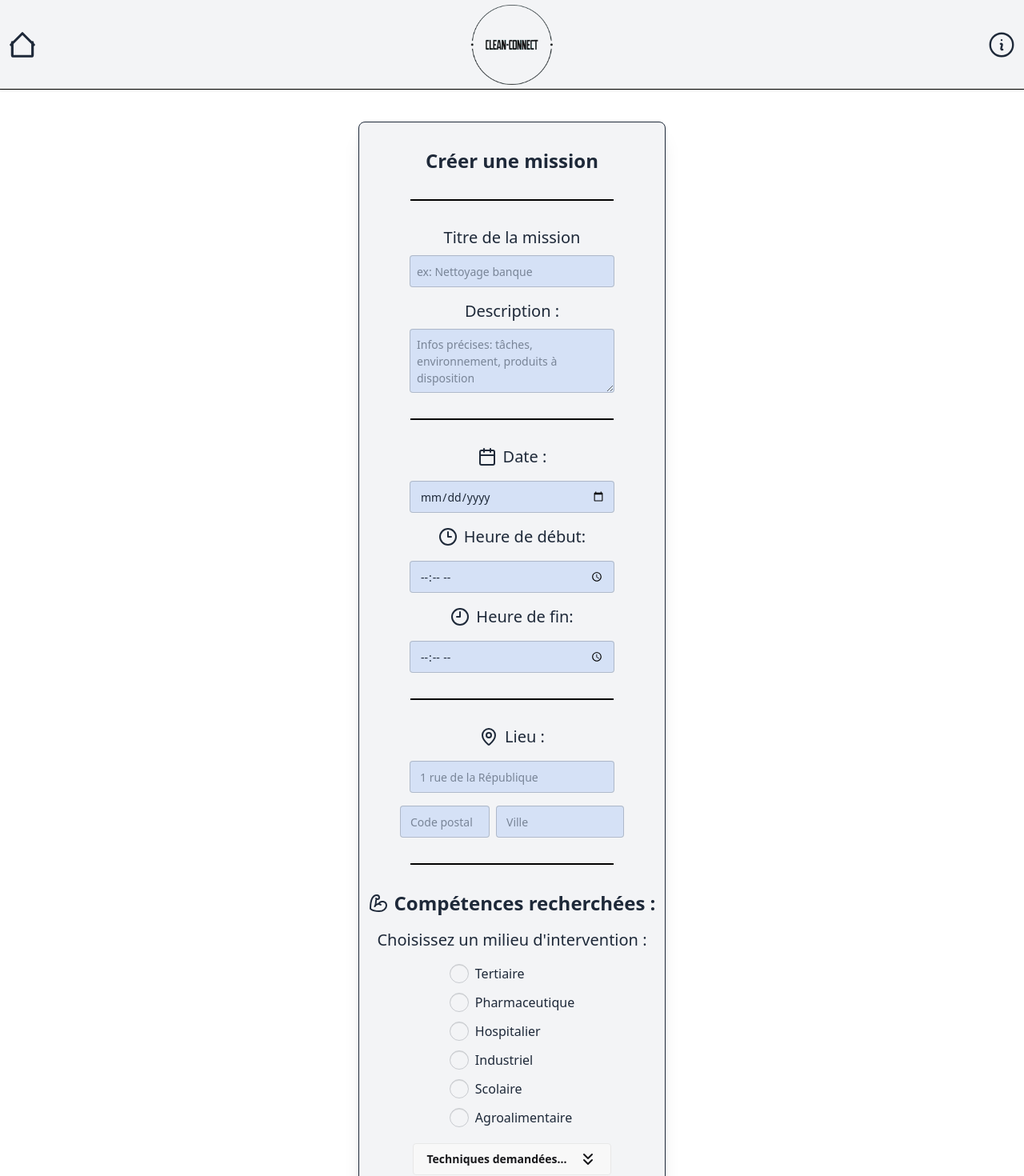
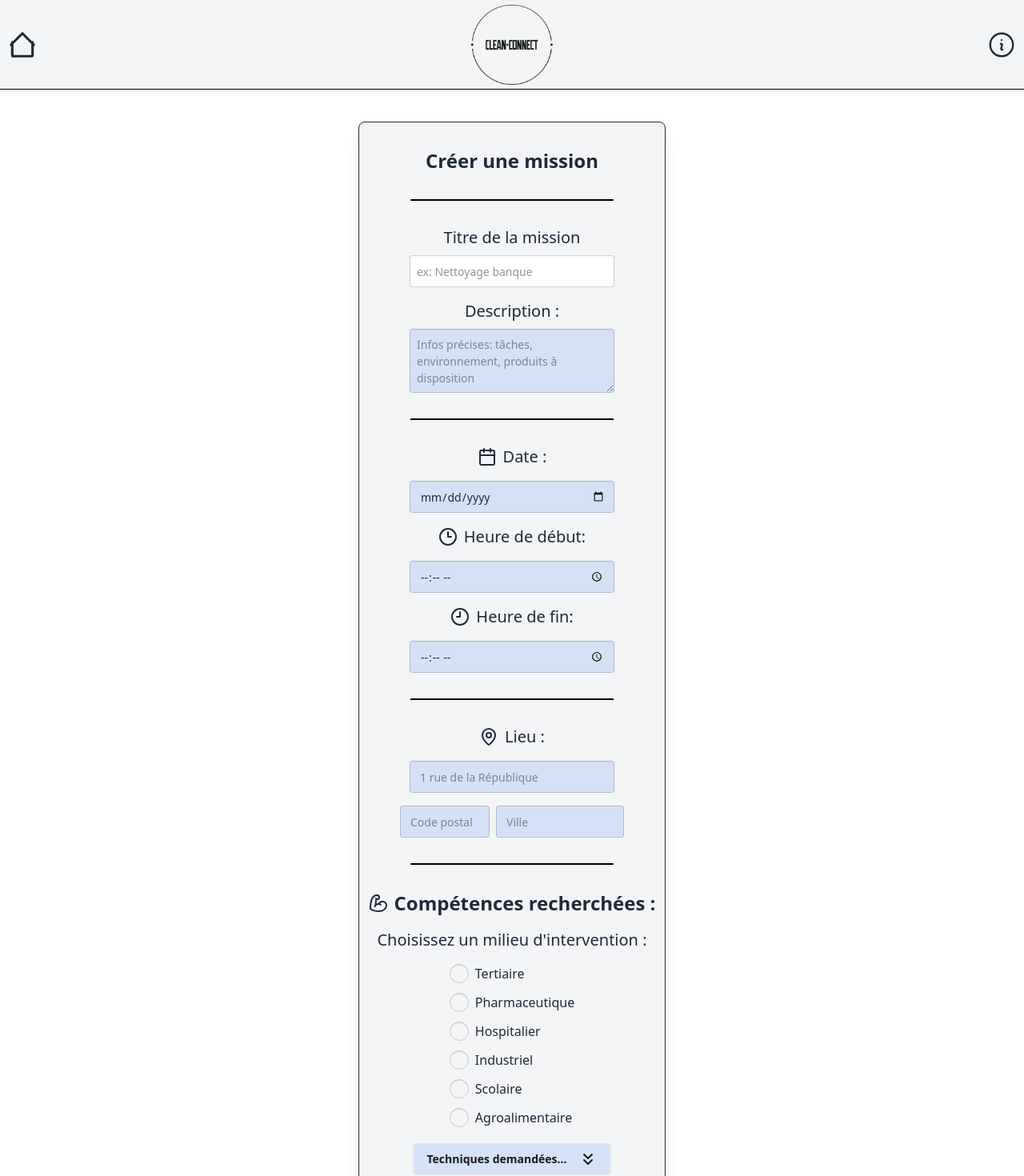
Before and after one commit to El-pollo-loco-adrar/clean-connect-nuxt, a Nuxt app: page /pro/addMission in a window 1280 px wide. Shown: the top 1470 px of the page at 80% size. Built offline with nearby package versions, Linux system fonts and the light colour scheme.

Commit message:
sans darkMode

```diff
--- a/app/pages/pro/addMission.vue
+++ b/app/pages/pro/addMission.vue
@@ -10,7 +10,7 @@
         <label class="text-center text-xl" for="nameMission">Titre de la mission</label>
         <input
           v-model="nameMission"
-          class="input border bg-[#3B82F6]/16 rounded p-2 mt-2 w-64 mx-auto"
+          class="input border rounded p-2 bg-white text-gray-800 dark:bg-white dark:text-gray-800 mt-2 w-64 mx-auto"
           type="text"
           id="nameMission"
           name="nameMission"
@@ -172,7 +172,7 @@
         <!--Techniques-->
         <div class="dropdown dropdown-bottom dropdown-center flex items-center justify-center text-xl gap-2">
           <!-- Bouton -->
-          <div tabindex="0" role="button" class="btn m-1">
+          <div tabindex="0" role="button" class="btn m-1 border bg-[#3B82F6]/16">
             Techniques demandées...
             <svg xmlns="http://www.w3.org/2000/svg" width="24" height="24"
                 viewBox="0 0 24 24" fill="none" stroke="currentColor"
@@ -184,7 +184,7 @@
           </div>
 
           <!-- Contenu du dropdown -->
-          <ul tabindex="0" class="dropdown-content menu bg-base-100 rounded-box z-1 w-64 p-2 shadow-sm">
+          <ul tabindex="0" class="dropdown-content menu bg-base-100 rounded-box z-1 w-64 p-2 shadow-sm border bg-[#3B82F6]/16">
             <li>
               <span class="font-semibold">Entretien courant</span>
               <ul class="ml-4 mt-2">
```
